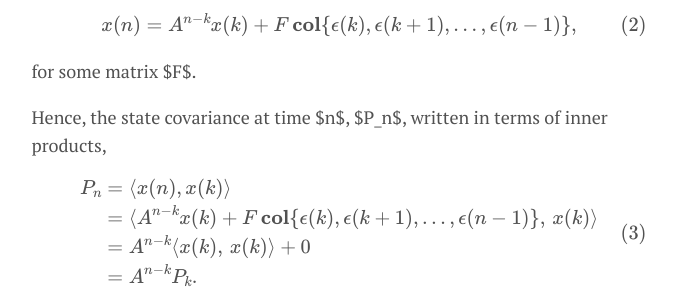
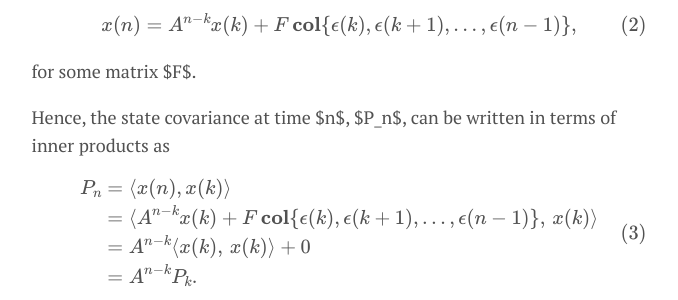
Before and after one commit to CheeGY/cheegy.github.io, a Jekyll site: the page built from _posts/2020-12-29-ModelingUncertainties.md, in a window 1280 px wide and 900 px high, scrolled down 925 px. Shown: the part 155-455 px from the top of the window, without its empty margins (301-979 px from the left). Built offline with Jekyll 4.4.1, drawn with Linux system fonts in a browser that asks for light colours; formulas are drawn with MathJax 3.

Commit message:
Update 2020-12-29-ModelingUncertainties.md

```diff
--- a/_posts/2020-12-29-ModelingUncertainties.md
+++ b/_posts/2020-12-29-ModelingUncertainties.md
@@ -31,7 +31,7 @@ $$
 
 for some matrix $F$.
 
-Hence, the state covariance at time $n$, $P_n$, written in terms of inner products,
+Hence, the state covariance at time $n$, $P_n$, can be written in terms of inner products as
 
 $$
 \begin{aligned}
```
